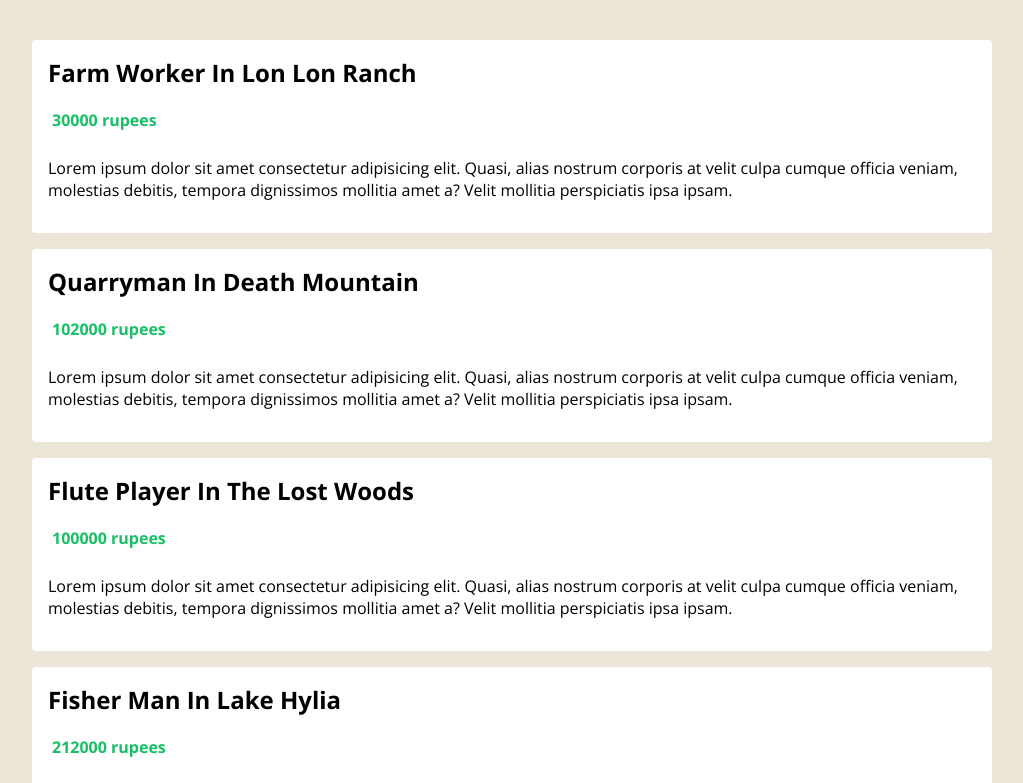
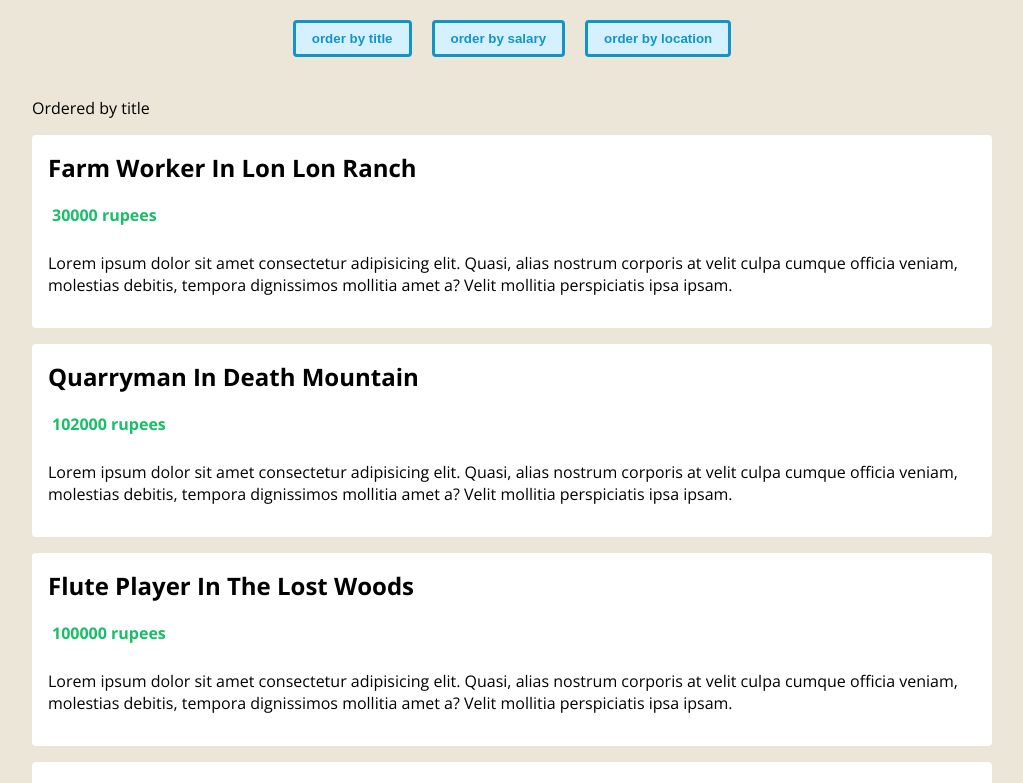
Before and after one commit to Bateristico/vue-hyrule-jobs, a Vue app: page / in a window 1280 px wide. Shown: the top 783 px of the page, without its empty margins (128-1151 px from the left). Built offline with nearby package versions, Linux system fonts and the light colour scheme.

Commit message:
functions

```diff
--- a/src/App.vue
+++ b/src/App.vue
@@ -1,38 +1,26 @@
 <template>
   <div class="app">
-    <JobList :jobs="jobs" />
+    <header>
+      <div class="order">
+        <button @click="handleClick('title')">order by title</button>
+        <button @click="handleClick('salary')">order by salary</button>
+        <button @click="handleClick('location')">order by location</button>
+      </div>
+    </header>
+    <JobList :jobs="jobs" :order="order"/>
   </div>
 </template>
 
 <script lang="ts">
-import { defineComponent, reactive, toRefs, ref } from 'vue';
+import { defineComponent, ref } from 'vue';
 import JobList from './components/JobsList.vue'
 import Job from './types/Job'
+import OrderTerm from './types/OrderTerm'
 
 export default defineComponent({
   name: 'App',
   components: {JobList},
   setup() {
-
-    // reactive way
-    // const state = reactive({
-    //   name: 'Link',
-    //   age: 25 as string | number,
-    // });
-
-    // state.name = 99 // cannot change type
-    // state.age = '12'
-
-    // return {
-    //   ...toRefs(state),
-    // };
-
-    // const name = ref('Link')
-    // const age = ref<number | string>(25)
-
-    // return {
-    //   name, age
-    // }
 
     const jobs = ref<Job[]>([
       { title: 'farm worker', location: 'lon lon ranch', salary: 30000, id: '1'},
@@ -42,8 +30,16 @@
       { title: 'prison guard', location: 'gerudo valley', salary: 300200, id: '3'}
     ])
 
+
+    const order = ref<OrderTerm>('title')
+
+    const handleClick = (term: OrderTerm) => {
+      order.value = term
+    }
+
+
     return {
-      jobs
+      jobs, handleClick, order
     }
 
   },
@@ -51,4 +47,23 @@
 });
 </script>
 
-<style></style>
+<style>
+  header {
+    text-align: center;
+  }
+
+  header .order {
+    margin-top: 20px;
+  }
+
+  button {
+    margin: 0 10px;
+    color: #1195c9;
+    border: 3px solid #1195c9;
+    background: #d5F0FF;
+    padding: 8px 16px;
+    border-radius: 4px;
+    cursor: pointer;
+    font-weight: bold;
+  }
+</style>
--- a/src/components/JobsList.vue
+++ b/src/components/JobsList.vue
@@ -1,5 +1,6 @@
 <template>
     <div class="job-list">
+        <p>Ordered by {{order}}</p>
         <ul>
             <li v-for="job in jobs" :key="job.id">
                 <h2>{{job.title}} in {{job.location}}</h2>
@@ -17,13 +18,18 @@
 <script lang="ts">
 import { defineComponent, PropType } from 'vue';
 import Job from '../types/Job'
+import OrderTerm from '../types/OrderTerm'
 
 export default defineComponent({
     props: {
         jobs: {
             required: true,
             type: Array as PropType<Job[]>
-        }
+        },
+        order: {
+            required: true,
+            type: String as PropType<OrderTerm>
+         }
     }
 })
 </script>
--- /dev/null
+++ b/src/types/OrderTerm.ts
@@ -0,0 +1,3 @@
+type OrderTerm = 'location' | 'title' | 'salary'
+
+export default OrderTerm
```
